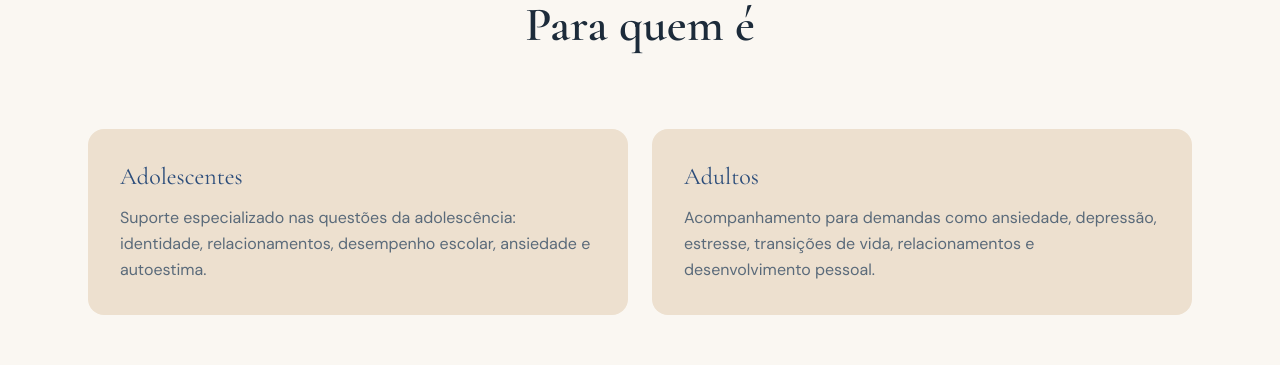
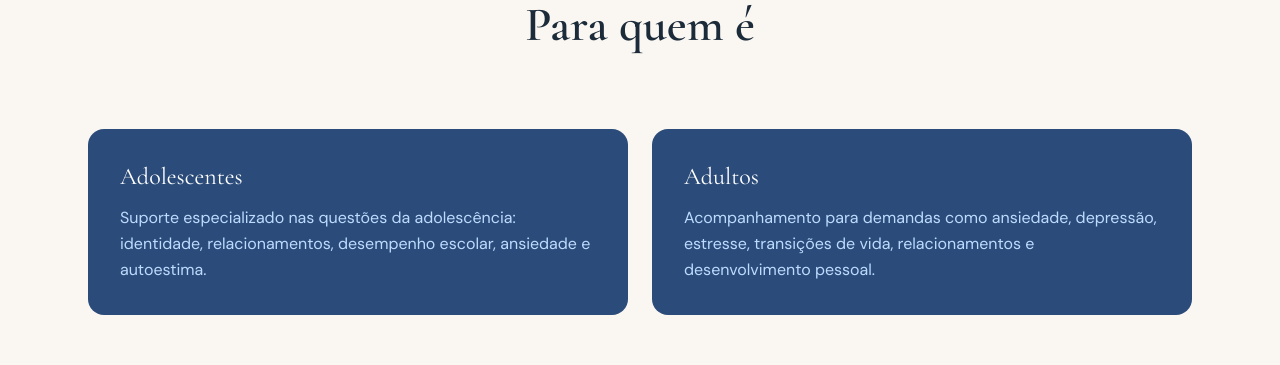
Before and after one commit to luizegv/sthefano-site, a Next.js app: page / in a window 1280 px wide. Shown: the part 3380-3745 px from the top of the page. Built offline with nearby package versions, Linux system fonts and the light colour scheme.

Commit message:
style: navy bg on Adolescentes/Adultos cards
Co-Authored-By: Claude Sonnet 4.6 <noreply@anthropic.com>

```diff
--- a/src/components/Atendimento.tsx
+++ b/src/components/Atendimento.tsx
@@ -40,9 +40,9 @@ export default function Atendimento() {
 
         <div className="grid md:grid-cols-2 gap-6 mb-16">
           {publicos.map((p) => (
-            <div key={p.titulo} className="bg-beige rounded-2xl p-8">
-              <h3 className="font-serif text-2xl text-navy mb-3">{p.titulo}</h3>
-              <p className="font-sans text-muted leading-relaxed">{p.descricao}</p>
+            <div key={p.titulo} className="bg-navy rounded-2xl p-8">
+              <h3 className="font-serif text-2xl text-white mb-3">{p.titulo}</h3>
+              <p className="font-sans text-blue-200 leading-relaxed">{p.descricao}</p>
             </div>
           ))}
         </div>
```
